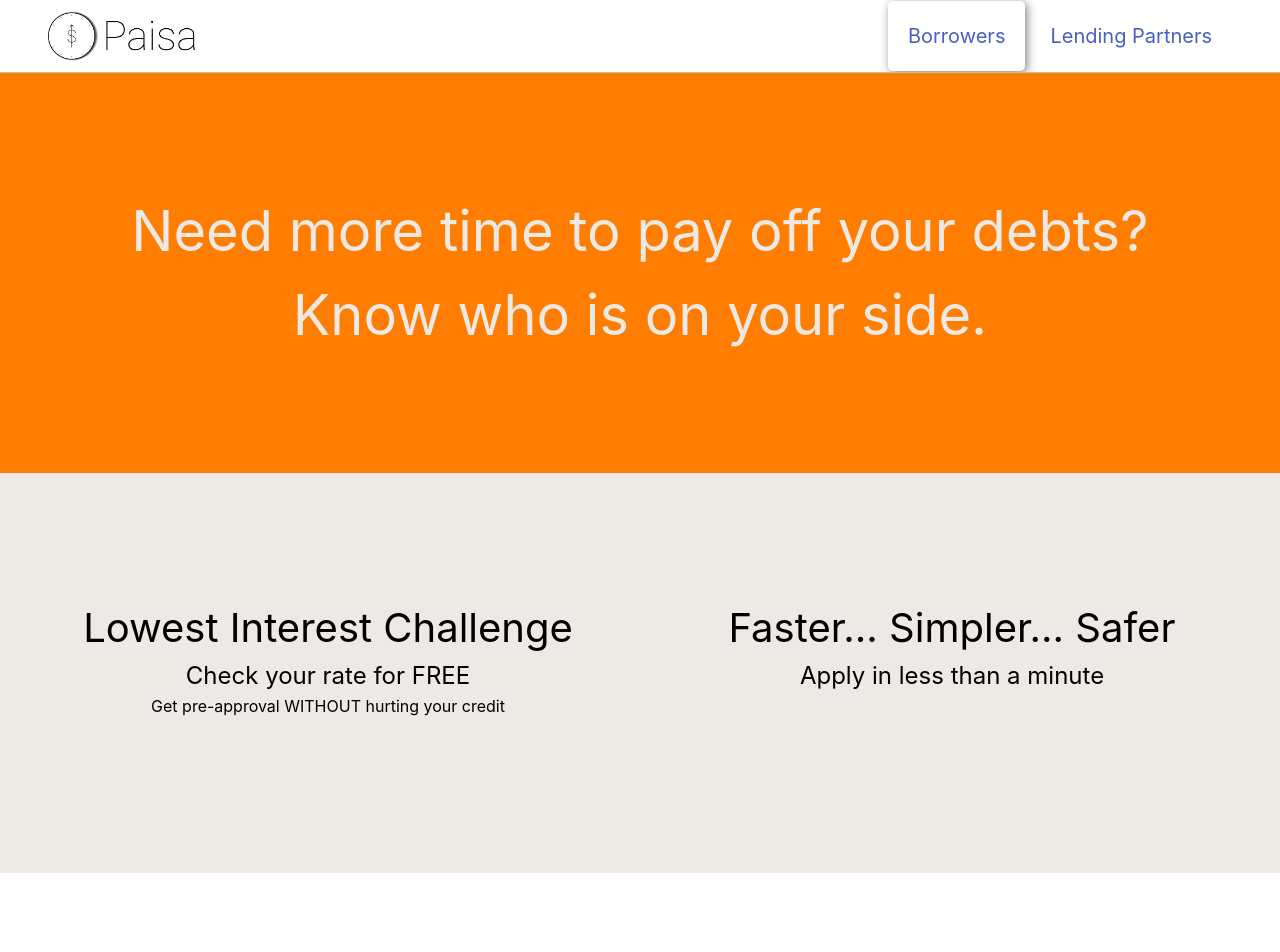
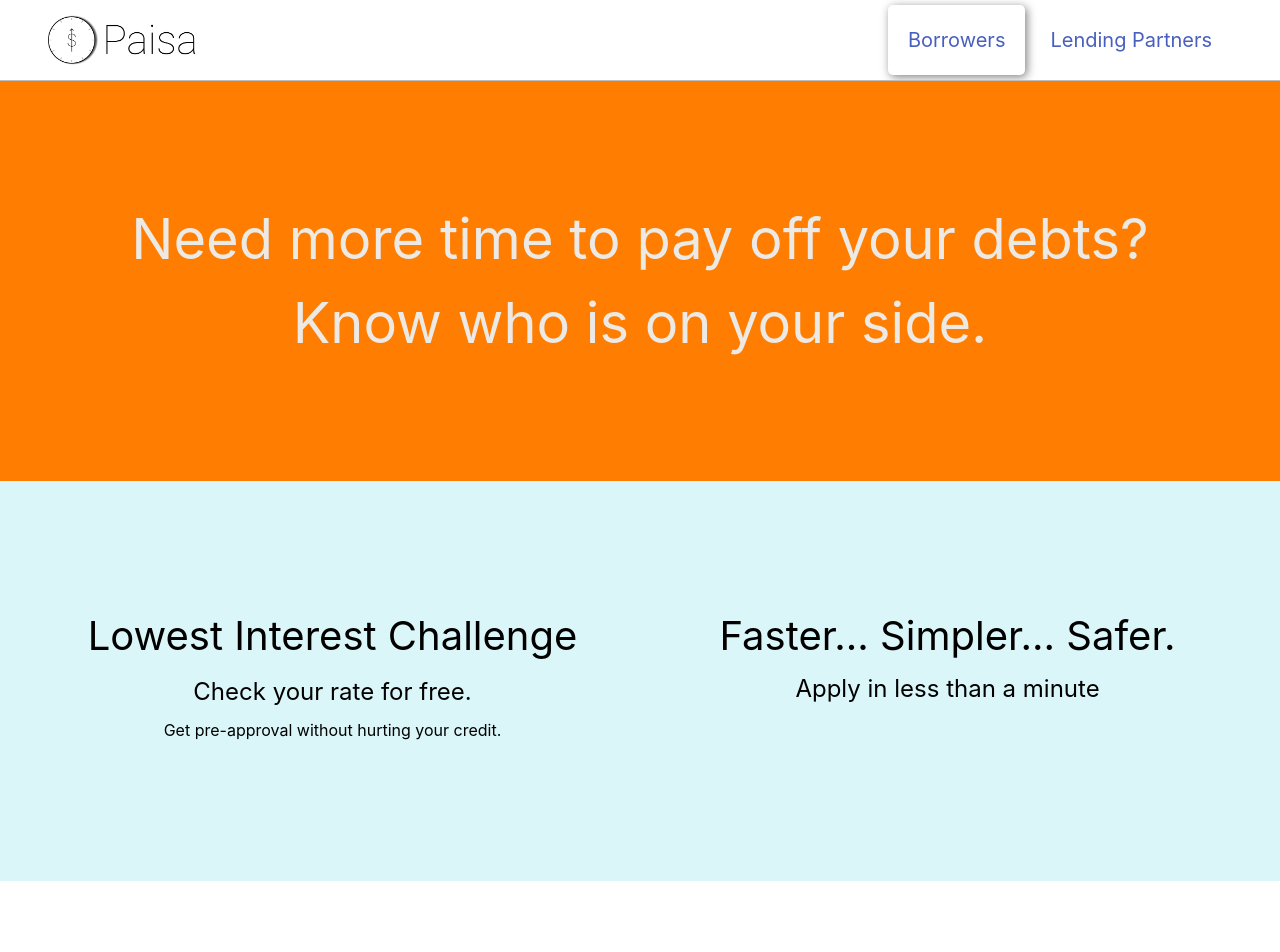
Before and after one commit to PrakashKoneru/landingPage, a React app: page / in a window 1280 px wide. Shown: the top 952 px of the page. Built offline with nearby package versions, Linux system fonts and the light colour scheme.

Commit message:
pushing changes so far

```diff
--- a/pages/components/navBar2.js
+++ b/pages/components/navBar2.js
@@ -56,7 +56,6 @@ export default function Simple() {
 				maxHeight="100vh"
 			>
         <Flex
-					h="9vh"
 					maxHeight="90px"
 					alignItems={'center'}
 					justifyContent={{
@@ -65,9 +64,10 @@ export default function Simple() {
 					}}
 					position="relative"
 					px={{
-						sm: 4,
-						md: 12
+						sm: "25px",
+						md: "48px"
 					}}
+					minHeight="80px"
 				>
           <IconButton
 						size={'xs'}
@@ -84,6 +84,7 @@ export default function Simple() {
 							onOpen()
 						}}
 						position="absolute"
+						left="13px"
           />
           <HStack
 						spacing={8}
--- a/pages/index.js
+++ b/pages/index.js
@@ -10,7 +10,7 @@ export default function Home() {
 				color='#EDE9E5'
 			>
 				<Container
-					h={'50vh'}
+					minHeight={'50vh'}
 					display='flex'
 					alignItems={{
 						lg: 'center',
@@ -18,54 +18,71 @@ export default function Home() {
 					}}
 					justifyContent="center"
 					flexDirection="column"
+					px={{
+						sm: "25px"
+					}}
+					py={{ sm: "50px", md: "none" }}
 				>
 					<Box
-						fontSize="56px"
+						fontSize={{
+							md:"56px",
+							sm: "40px"
+						}}
 					>
 						Need more time to pay off your debts?
 					</Box>
 					<Box
-						fontSize="56px"
+						fontSize={{
+							md:"56px",
+							sm: "40px"
+						}}
+						mt={{ sm: "40px", md: "0px" }}
 					>
 						Know who is on your side.
 					</Box>
 				</Container>
 			</Box>
-      <Box bg="#EDE9E5">
+      <Box
+				bg="#DBF6F8"
+			>
         <Container
-          display="flex"
-          justifyContent="center"
-          alignItems="center"
-          flexDirection={{
-            lg: 'row',
-            sm: 'column'
-          }}
-          height="50vh"
+					display="flex"
+          alignItems={{
+						lg: 'center',
+						sm: 'flex-start'
+					}}
+					justifyContent={{ md: "center", sm: "flex-start" }}
+					flexDirection={{ sm: "column", md: "row" }}
+					px={{
+						sm: "25px"
+					}}
+					py={{ sm: "50px", md: "none" }}
+          minHeight="50vh"
         >
           <Box
             width={{ lg: "50%", sm: "100%" }}
             display="flex"
             flexDirection="column"
-            alignItems="center"
+            alignItems={{ md: "center", sm: "flex-start" }}
             justifyContent="flex-start"
-            height="150px"
-            mt={{ lg: "0px", sm: "30px" }}
+            minHeight="150px"
+						// mt={{ lg: "0px", sm: "30px" }}
           >
-            <Box fontSize="2.5rem">Lowest Interest Challenge</Box>
-            <Box fontSize="1.5rem">Check your rate for FREE</Box>
-            <Box fontSize="1rem">Get pre-approval WITHOUT hurting your credit</Box>
+            <Box fontSize={{ md: '2.5rem', sm: '40px' }}>Lowest Interest Challenge</Box>
+            <Box fontSize={{ md: '1.5rem', sm: '18px' }} px={{ sm:"5px", md: "0px" }} mt="8px">Check your rate for free.</Box>
+            <Box fontSize={{ md: '1rem', sm: '18px' }} px={{ sm:"5px", md: "0px" }} mt="8px">Get pre-approval without hurting your credit.</Box>
           </Box>
           <Box
-            height="150px"
+            minHeight="150px"
             width={{ lg: "50%", sm: "100%" }}
             display="flex"
             flexDirection="column"
             justifyContent="flex-start"
-            alignItems="center"
+            alignItems={{ md: "center", sm: "flex-start"}}
             mt={{ sm: "30px", lg: "0px" }}
           >
-            <Box fontSize="2.5rem">Faster... Simpler... Safer</Box>
-            <Box fontSize="1.5rem">Apply in less than a minute</Box>
+            <Box fontSize={{ md: '2.5rem', sm: '40px' }}>Faster... Simpler... Safer.</Box>
+            <Box fontSize={{ md: '1.5rem', sm: '18px' }} px={{ sm:"5px", md: "0px" }} mt="5px">Apply in less than a minute</Box>
           </Box>
         </Container>
       </Box>
```
